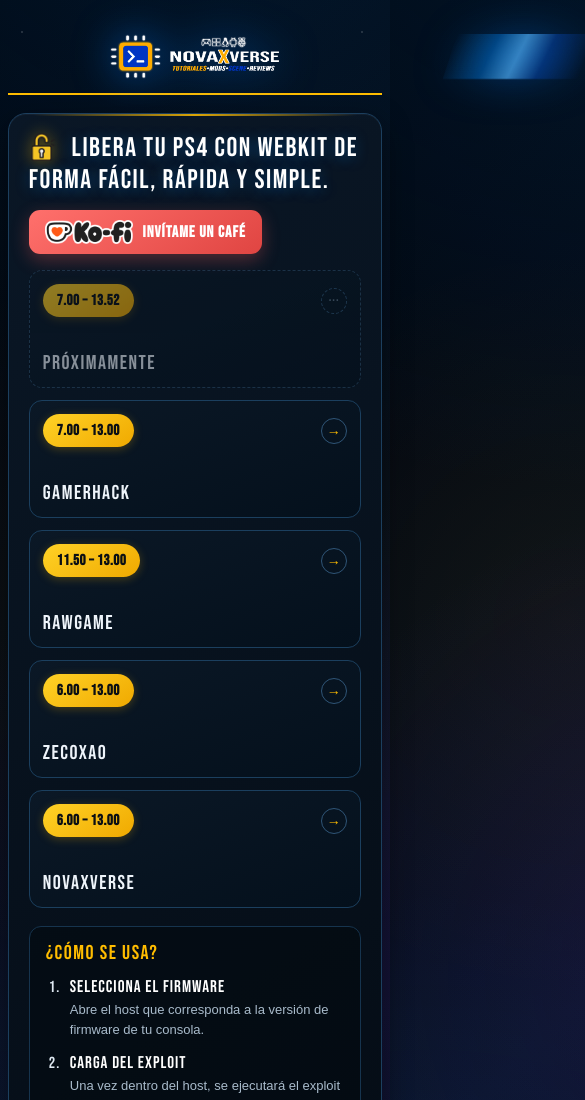
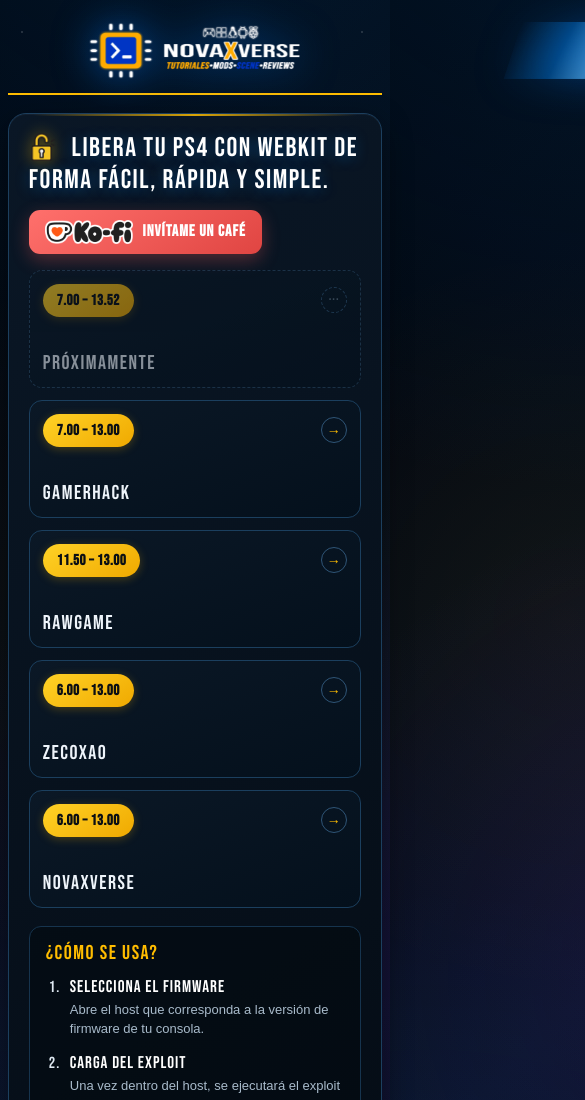
Before and after one commit to novaxverse/rep-tools, a plain HTML site: page index.html in a window 390 px wide. Shown: the top 1100 px of the page, 585 px wide, since content can reach past the window. Drawn offline with Linux system fonts and the light colour scheme.

Commit message:
Add files via upload

```diff
--- a/style.css
+++ b/style.css
@@ -510,8 +510,11 @@
 
 @media(max-width:760px){
   .webkit-grid{grid-template-columns:1fr}
+  .banner-glow{width:96%}
+  .banner{margin-top:22px}
 }
 
 @media(max-width:430px){
   .page{width:96%}
+  .banner-glow{width:100%}
 }
```
Also changed, not shown: 1 other file.
